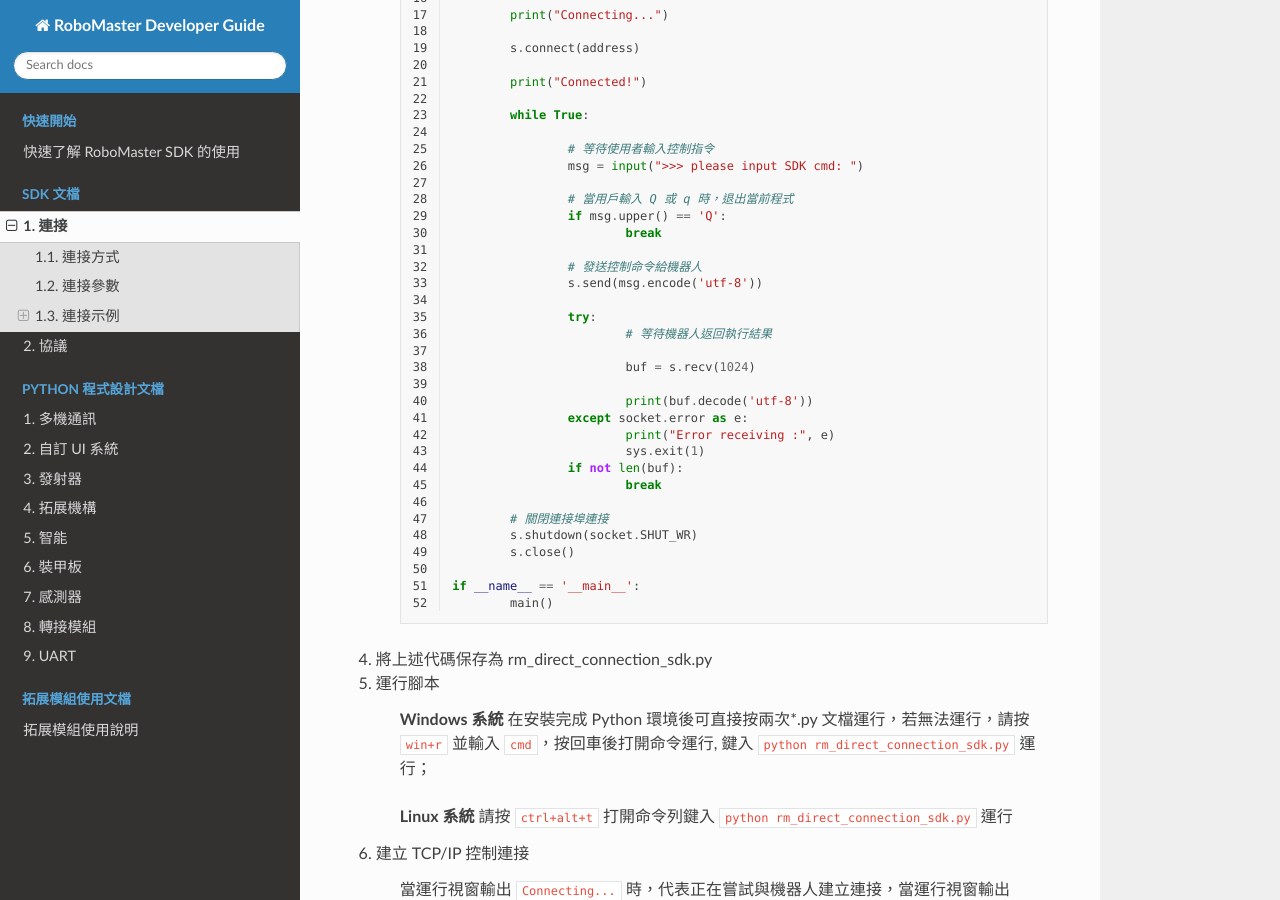
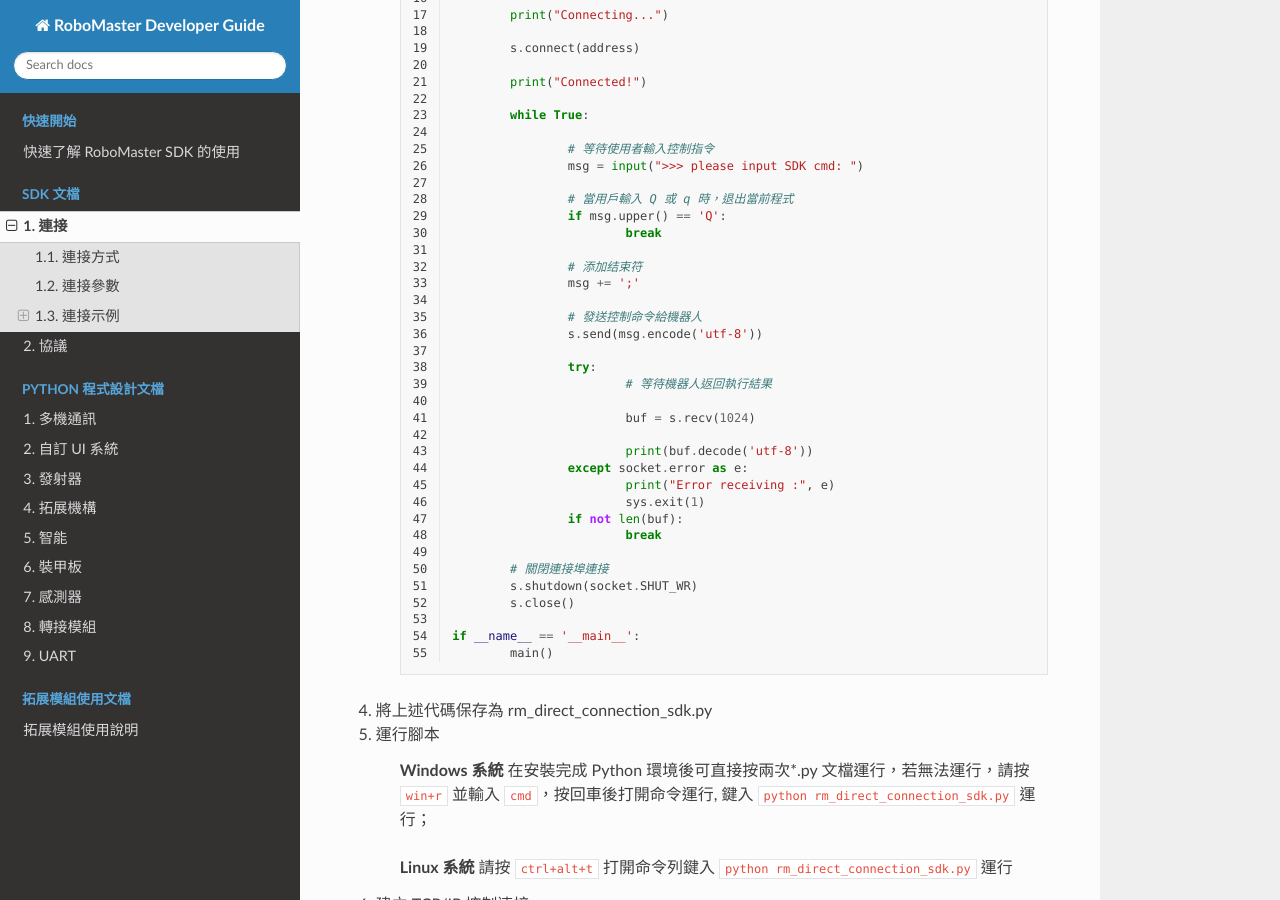
Before and after one commit to dji-sdk/RoboMaster-SDK, a Sphinx documentation site: the page built from docs/sdk/connection.rst, in a window 1280 px wide and 900 px high, scrolled down 2621 px. Built offline with Sphinx 7.4.7 and the Read the Docs theme 2.0.0, drawn with Linux system fonts in a browser that asks for light colours; some of the changed text lies outside the part shown.

Commit message:
Update connection.rst

```diff
--- a/docs/sdk/connection.rst
+++ b/docs/sdk/connection.rst
@@ -125,6 +125,9 @@ Wi-Fi 直連
 				# 當用戶輸入 Q 或 q 時，退出當前程式
 				if msg.upper() == 'Q':
 					break
+
+				# 添加结束符
+				msg += ';'
 
 				# 發送控制命令給機器人
 				s.send(msg.encode('utf-8'))
@@ -270,6 +273,9 @@ Wi-Fi/有線網路組網連接
 				# 當用戶輸入 Q 或 q 時，退出當前程式
 				if msg.upper() == 'Q':
 					break
+
+				# 添加结束符
+				msg += ';'
 
 				# 發送控制命令給機器人
 				s.send(msg.encode('utf-8'))
@@ -438,6 +444,9 @@ UART 連接
 			if msg.upper() == 'Q':
 				break
 
+			# 添加结束符
+			msg += ';'
+
 		 	ser.write(msg)
 
 		 	recv = ser.read()
```
